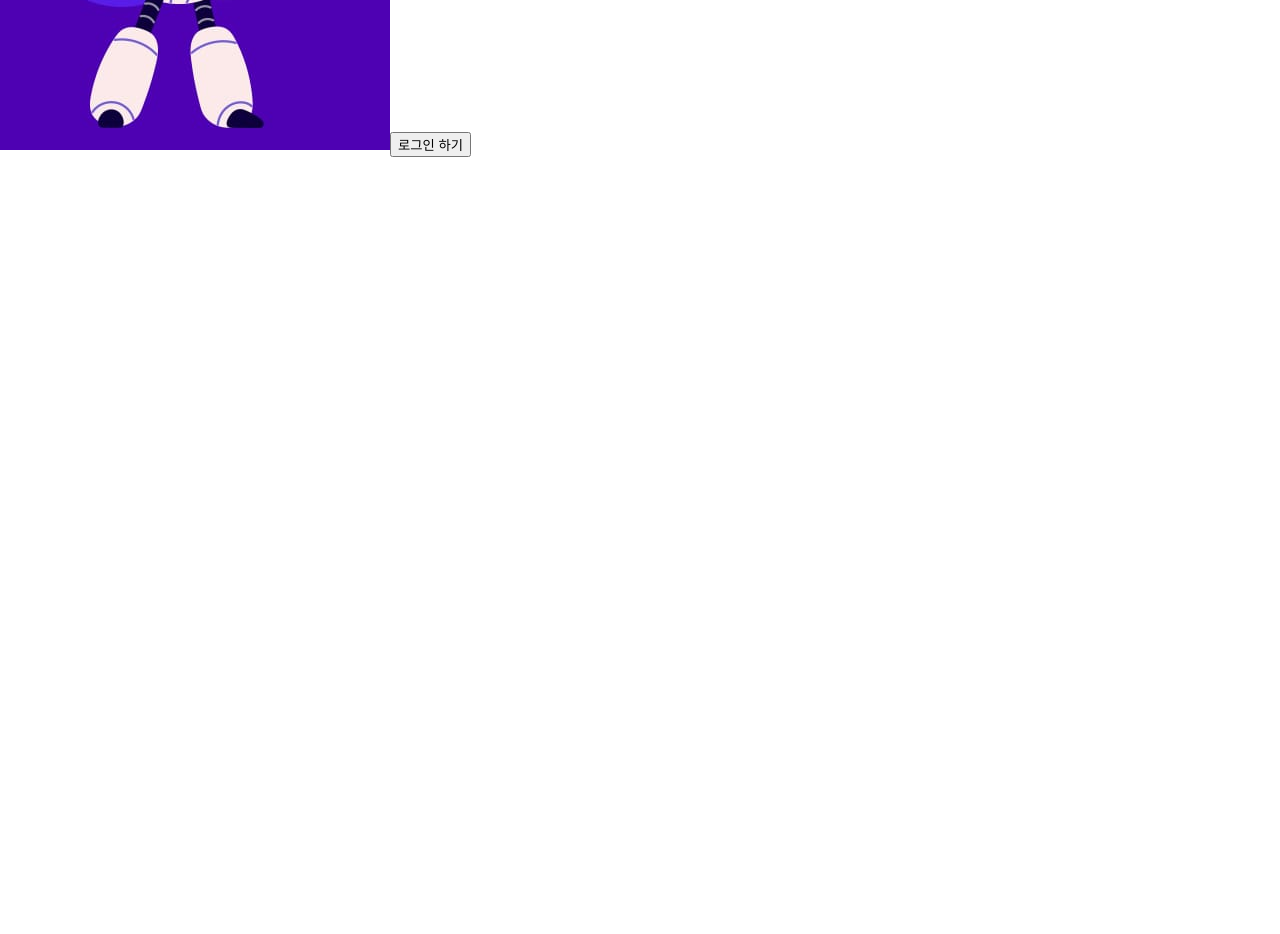
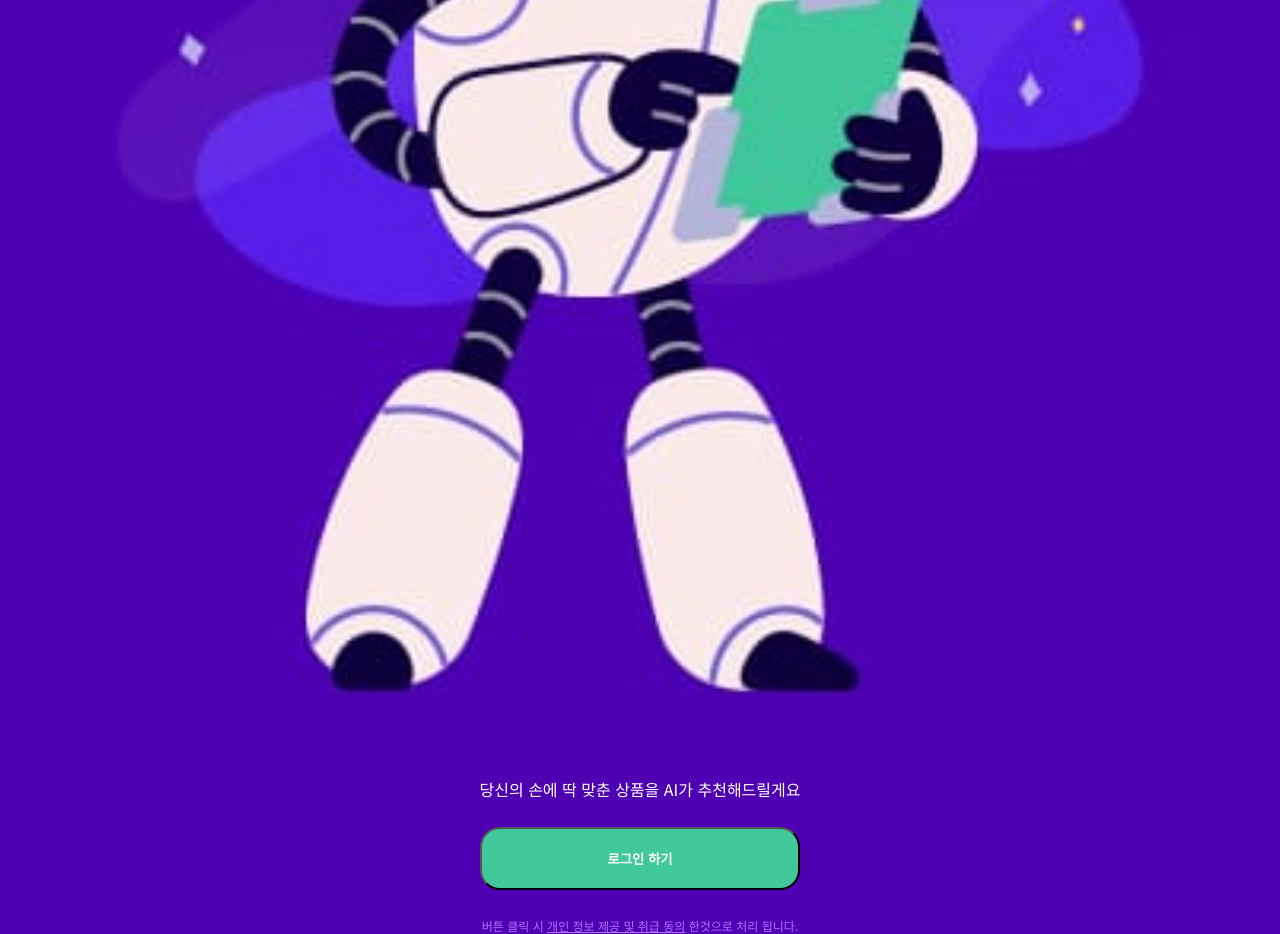
Before and after one commit to itsus-imall/imall-TheWorldInHand, a React (Create React App) app: page / in a window 1280 px wide. Shown: the part 240-1174 px from the top of the page. Before the commit the page ends 800 px from the top, so only its background shows below. Built offline with nearby package versions, Linux system fonts and the light colour scheme.

Commit message:
feat : home 레이아웃 완료

```diff
--- a/public/index.html
+++ b/public/index.html
@@ -1,43 +1,15 @@
 <!DOCTYPE html>
-<html lang="en">
+<html lang="ko">
   <head>
     <meta charset="utf-8" />
-    <link rel="icon" href="%PUBLIC_URL%/favicon.ico" />
     <meta name="viewport" content="width=device-width, initial-scale=1" />
-    <meta name="theme-color" content="#000000" />
     <meta
       name="description"
       content="Web site created using create-react-app"
     />
-    <link rel="apple-touch-icon" href="%PUBLIC_URL%/logo192.png" />
-    <!--
-      manifest.json provides metadata used when your web app is installed on a
-      user's mobile device or desktop. See https://developers.google.com/web/fundamentals/web-app-manifest/
-    -->
-    <link rel="manifest" href="%PUBLIC_URL%/manifest.json" />
-    <!--
-      Notice the use of %PUBLIC_URL% in the tags above.
-      It will be replaced with the URL of the `public` folder during the build.
-      Only files inside the `public` folder can be referenced from the HTML.
-
-      Unlike "/favicon.ico" or "favicon.ico", "%PUBLIC_URL%/favicon.ico" will
-      work correctly both with client-side routing and a non-root public URL.
-      Learn how to configure a non-root public URL by running `npm run build`.
-    -->
-    <title>React App</title>
+    <title>손 안의 세상 테스트</title>
   </head>
   <body>
-    <noscript>You need to enable JavaScript to run this app.</noscript>
     <div id="root"></div>
-    <!--
-      This HTML file is a template.
-      If you open it directly in the browser, you will see an empty page.
-
-      You can add webfonts, meta tags, or analytics to this file.
-      The build step will place the bundled scripts into the <body> tag.
-
-      To begin the development, run `npm start` or `yarn start`.
-      To create a production bundle, use `npm run build` or `yarn build`.
-    -->
   </body>
 </html>
--- a/src/index.css
+++ b/src/index.css
@@ -1,10 +1,148 @@
+@import url(//fonts.googleapis.com/earlyaccess/notosanskr.css);
+
+:root {
+  --background-color: #4e01b3;
+  --point-color: #40c89a;
+  --text-color: #fff;
+  --text-color-purple: #b174ff;
+  --font-size-root: 16px;
+  --font-size-md: 1rem;
+  --font-size-big: 2rem;
+  --font-size-sm: 0.75rem;
+  --wrapper-padding: 1.25rem;
+}
+
+html,
+body,
+div,
+span,
+applet,
+object,
+iframe,
+h1,
+h2,
+h3,
+h4,
+h5,
+h6,
+p,
+blockquote,
+pre,
+a,
+abbr,
+acronym,
+address,
+big,
+cite,
+code,
+del,
+dfn,
+em,
+img,
+ins,
+kbd,
+q,
+s,
+samp,
+small,
+strike,
+strong,
+sub,
+sup,
+tt,
+var,
+b,
+u,
+i,
+center,
+dl,
+dt,
+dd,
+ol,
+ul,
+li,
+fieldset,
+form,
+label,
+legend,
+table,
+caption,
+tbody,
+tfoot,
+thead,
+tr,
+th,
+td,
+article,
+aside,
+canvas,
+details,
+embed,
+figure,
+figcaption,
+footer,
+header,
+hgroup,
+menu,
+nav,
+output,
+ruby,
+section,
+summary,
+time,
+mark,
+audio,
+video {
+  margin: 0;
+  padding: 0;
+  border: 0;
+  vertical-align: baseline;
+}
+/* HTML5 display-role reset for older browsers */
+article,
+aside,
+details,
+figcaption,
+figure,
+footer,
+header,
+hgroup,
+menu,
+nav,
+section {
+  display: block;
+}
+body {
+  line-height: 1;
+}
+ol,
+ul {
+  list-style: none;
+}
+blockquote,
+q {
+  quotes: none;
+}
+blockquote:before,
+blockquote:after,
+q:before,
+q:after {
+  content: '';
+  content: none;
+}
+table {
+  border-collapse: collapse;
+  border-spacing: 0;
+}
+
+html {
+  font-size: var(--font-size-root);
+  background: var(--background-color);
+}
+
 body {
   margin: 0;
-  font-family: -apple-system, BlinkMacSystemFont, 'Segoe UI', 'Roboto', 'Oxygen',
-    'Ubuntu', 'Cantarell', 'Fira Sans', 'Droid Sans', 'Helvetica Neue',
-    sans-serif;
-  -webkit-font-smoothing: antialiased;
-  -moz-osx-font-smoothing: grayscale;
+  font-family: 'Noto Sans KR', sans-serif;
 }
 
 code {
--- a/src/index.js
+++ b/src/index.js
@@ -3,12 +3,10 @@ import ReactDOM from 'react-dom/client';
 import './index.css';
 import App from './App';
 import { BrowserRouter } from 'react-router-dom';
-import GlobalStyle from './GlobalStyle';
 
 const root = ReactDOM.createRoot(document.getElementById('root'));
 root.render(
   <BrowserRouter>
-    <GlobalStyle />
     <App />
   </BrowserRouter>,
 );
--- a/src/pages/Home/index.js
+++ b/src/pages/Home/index.js
@@ -1,5 +1,7 @@
 import { useEffect, useState } from 'react';
 import { Link } from 'react-router-dom';
+
+import * as S from './styled';
 
 const Home = () => {
   const [imallId, setImallId] = useState(null);
@@ -22,14 +24,30 @@ const Home = () => {
   }, [imallId]);
 
   return (
-    <section>
+    <S.Wrapper>
+      <img
+        src='/images/메인페이지/메인페이지_시안1_로고.png'
+        alt='타이틀'
+        className='title-img'
+      />
+      <S.TitleWrapper>
+        <h2>손 안의 세상</h2>
+        <h3>당신을 위한 맞춤 테스트</h3>
+      </S.TitleWrapper>
       <img src='/images/메인페이지/메인페이지_시안1_로봇.jpg' alt='로봇' />
-      {imallId ? (
-        <Link to='/testing'>시작하기</Link>
-      ) : (
-        <button>로그인 하기</button>
-      )}
-    </section>
+      <S.ButtonWrapper>
+        <h2>당신의 손에 딱 맞춘 상품을 AI가 추천해드릴게요</h2>
+        {imallId ? (
+          <Link to='/testing'>시작하기</Link>
+        ) : (
+          <button>로그인 하기</button>
+        )}
+        <p>
+          버튼 클릭 시 <span>개인 정보 제공 및 취급 동의</span> 한것으로 처리
+          됩니다.
+        </p>
+      </S.ButtonWrapper>
+    </S.Wrapper>
   );
 };
 
--- /dev/null
+++ b/src/pages/Home/styled.js
@@ -0,0 +1,61 @@
+import { styled } from 'styled-components';
+
+export const Wrapper = styled.section`
+  height: 100vh;
+  display: flex;
+  flex-direction: column;
+  align-items: center;
+  justify-content: center;
+  gap: 20px;
+  text-align: center;
+  color: var(--text-color);
+  box-sizing: border-box;
+  padding: var(--wrapper-padding);
+  img {
+    width: 100%;
+  }
+  .title-img {
+    width: auto;
+  }
+`;
+
+export const TitleWrapper = styled.div`
+  display: flex;
+  flex-direction: column;
+  gap: 20px;
+  h2 {
+    font-size: var(--font-size-big);
+  }
+  h3 {
+    font-size: var(--font-size-sm);
+    color: var(--text-color-purple);
+    font-weight: 500;
+  }
+`;
+
+export const ButtonWrapper = styled.form`
+  display: flex;
+  flex-direction: column;
+  gap: 30px;
+  h2 {
+    font-size: var(--font-size-md);
+    font-weight: 500;
+  }
+  p {
+    font-size: var(--font-size-sm);
+    color: var(--text-color-purple);
+    span {
+      text-decoration: underline;
+    }
+  }
+  button,
+  a {
+    background: var(--point-color);
+    text-decoration: none;
+    color: #fff;
+    font-weight: bold;
+    display: block;
+    padding: var(--wrapper-padding);
+    border-radius: var(--wrapper-padding);
+  }
+`;
```
